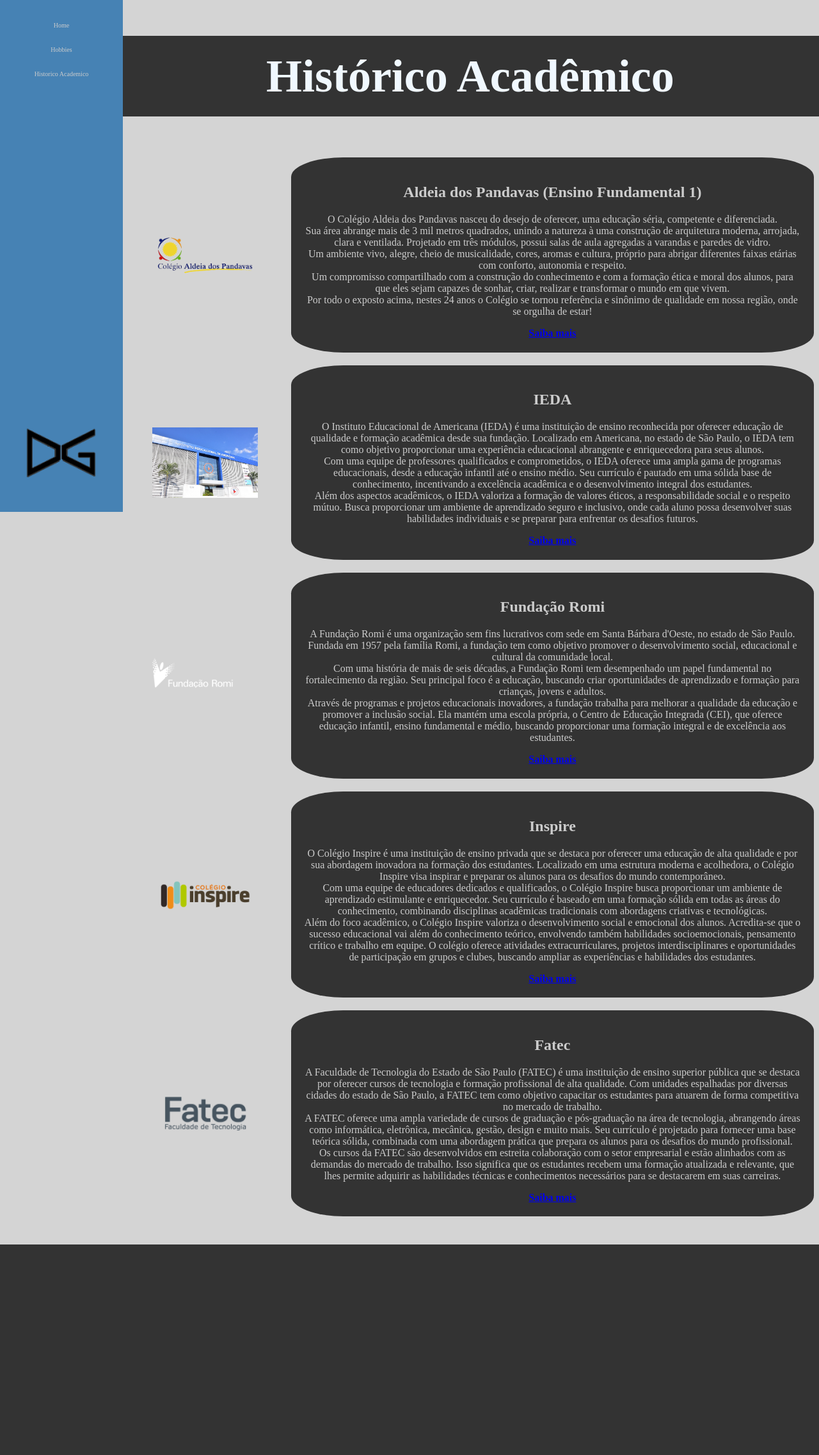
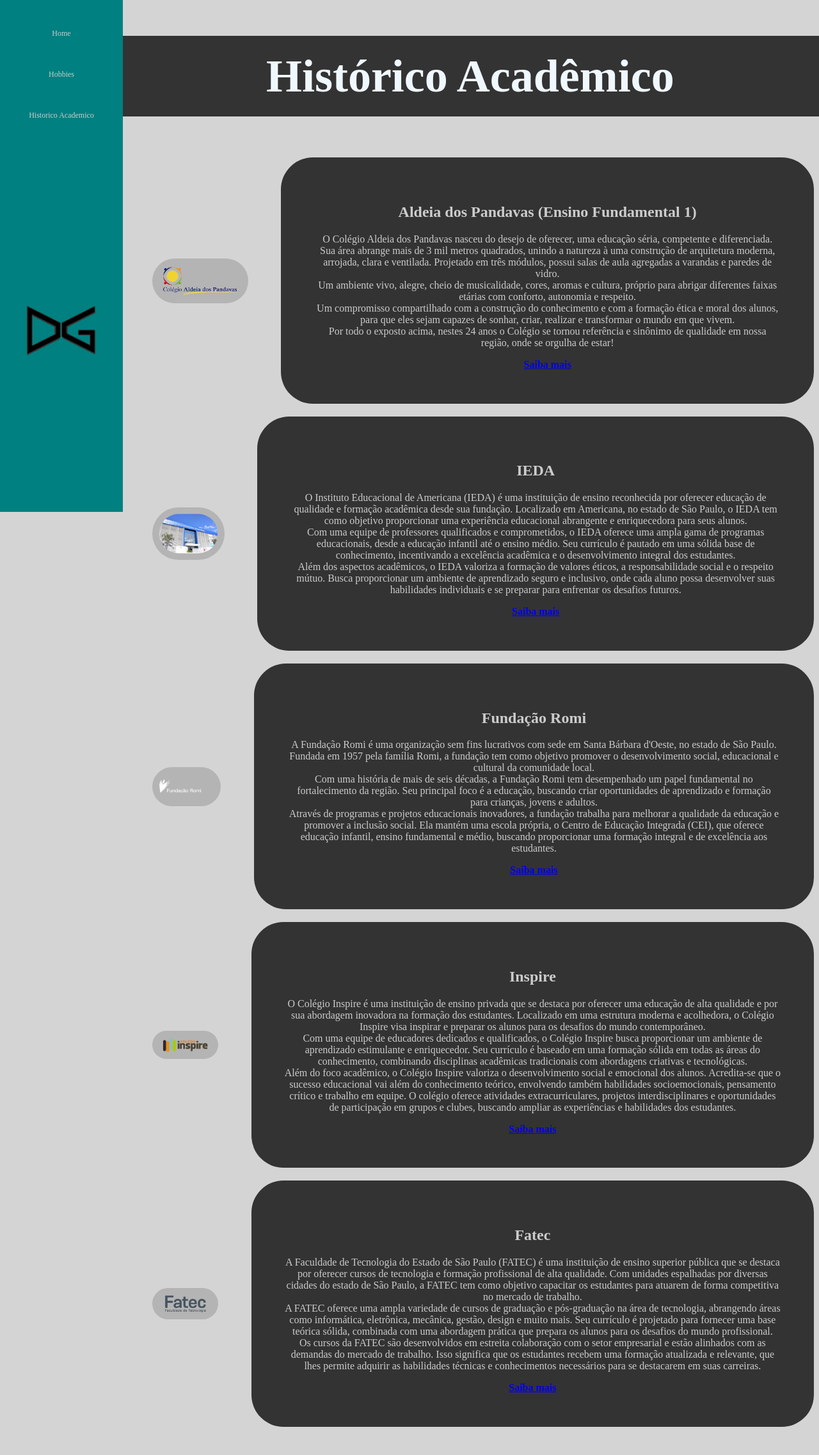
Before and after one commit to DouglasMedeiros1/Atividades-Design-Digital, a Flask app: page /HistoricoAcademico in a window 1280 px wide. Shown: the whole page at 64% size. Before the commit the page ends 1945 px from the top, so only its background shows below. Run offline with Flask 2, Linux system fonts and the light colour scheme.

Commit message:
Mudanças Recomendadas Alteradas

```diff
--- a/Src/static/estilo.css
+++ b/Src/static/estilo.css
@@ -4,7 +4,7 @@ body {
 
 .menu {
     width: 15%;
-    background-color: #4682B4;
+    background-color: #008080;
     position: fixed;
     left: 0;
     top: 0;
@@ -15,6 +15,7 @@ body {
   display: flex;
   justify-content: center;
   align-items: center;
+  text-align: center;
   flex-direction: column;
     list-style-type: none;
     margin: 10%;
@@ -24,12 +25,12 @@ body {
   }
 
 .menu li {
-    padding: 10px;
+  padding: 15%;
   }
 
 .menu li a {
     text-decoration: none;
-    font-size: 10px;
+    font-size: 75%;
     color: #CCCCCC;
   }
 
@@ -38,7 +39,7 @@ body {
   }
 
 .menu div {
-  padding-top: 500px;
+  padding-top: 150%;
   margin: 5%;
 
 }
@@ -62,7 +63,8 @@ body {
 
 .imgcentral img {
   width: 90%;
-  border-radius: 10%;
+  border-radius: 15%;
+  margin-left: 10%;
 }
 
 .imgcentral h1 {
@@ -148,8 +150,8 @@ body {
 .box {
   max-width: 75%;
   background-color: #333333;
-  border-radius: 10%;
-  padding: 2%;
+  border-radius:50px;
+  padding: 5%;
 
 }
 .box p {
@@ -197,6 +199,9 @@ body {
   min-width: 0%;
   min-height: 0%;
   margin-right: 5%;
+  background-color: #b4b4b4;
+  border-radius:50px;
+  padding: 1%;
 }
 
 .Hist a {
--- a/Src/templates/Home.html
+++ b/Src/templates/Home.html
@@ -10,7 +10,7 @@
 
 <div class="Home">
   <div class="imgcentral">
-    <h1 class="boxtitle" style="font-size: 48px;">Quem É Douglas?</h1>
+    <h1 class="boxtitle" style="font-size: 48px;">Quem Sou Eu?</h1>
     <img src="../static/home/imgrande.jpeg" alt="Imagem_Central" >
   </div>
 
@@ -19,7 +19,7 @@
     <img src="../static/home/imgminha1.jpeg" alt="Imagem_Redonda">
     <div class="box">
     <div class="textbox">
-      <h2>Quem eu sou?</h2>
+      <h2>Um resumo sobre mim</h2>
       <br>
       <h4>
         Meu nome é Douglas, sou um jovem de 17 anos e estou cursando a Fatec de São José dos Campos. Desde muito cedo, meu interesse pela tecnologia despertou minha curiosidade e me impulsionou a explorar esse fascinante mundo.
@@ -40,6 +40,8 @@
 </div>
 
 
+
+
 </body>
 
 {% endblock %}
```
